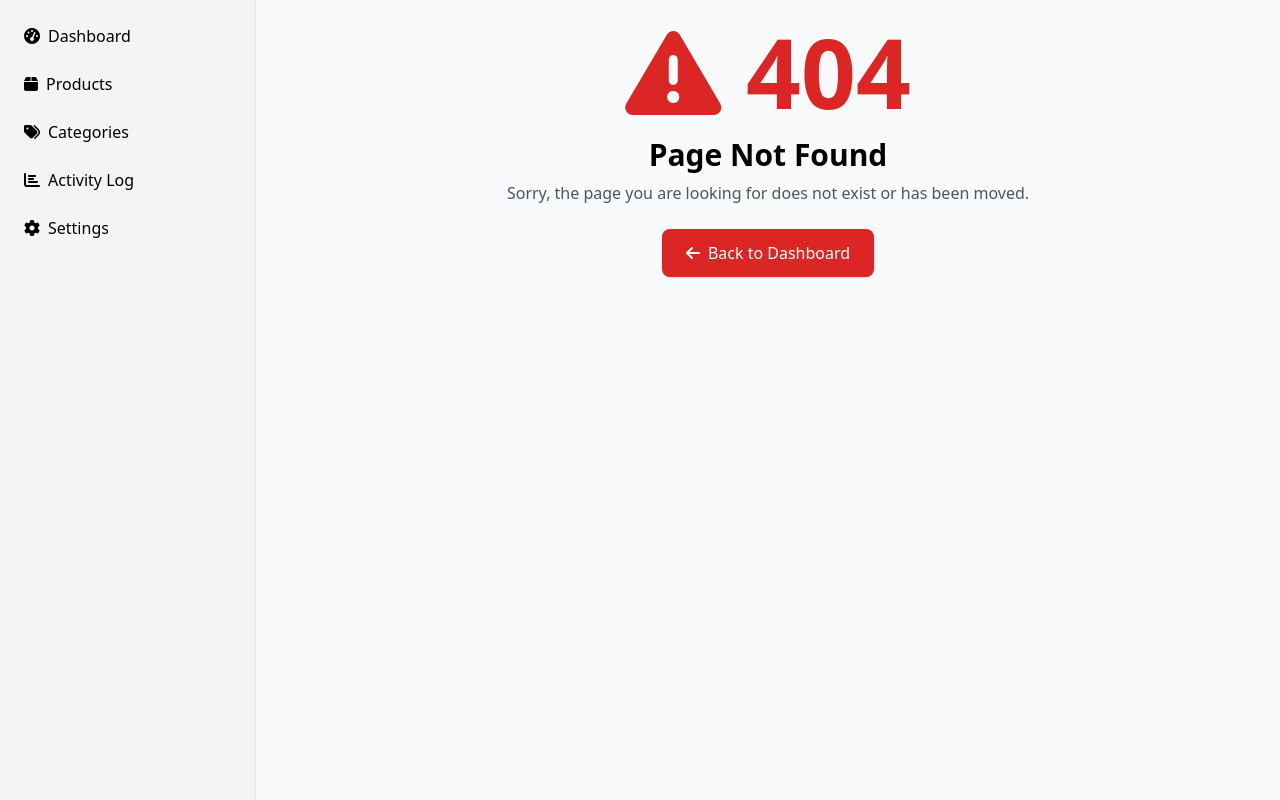
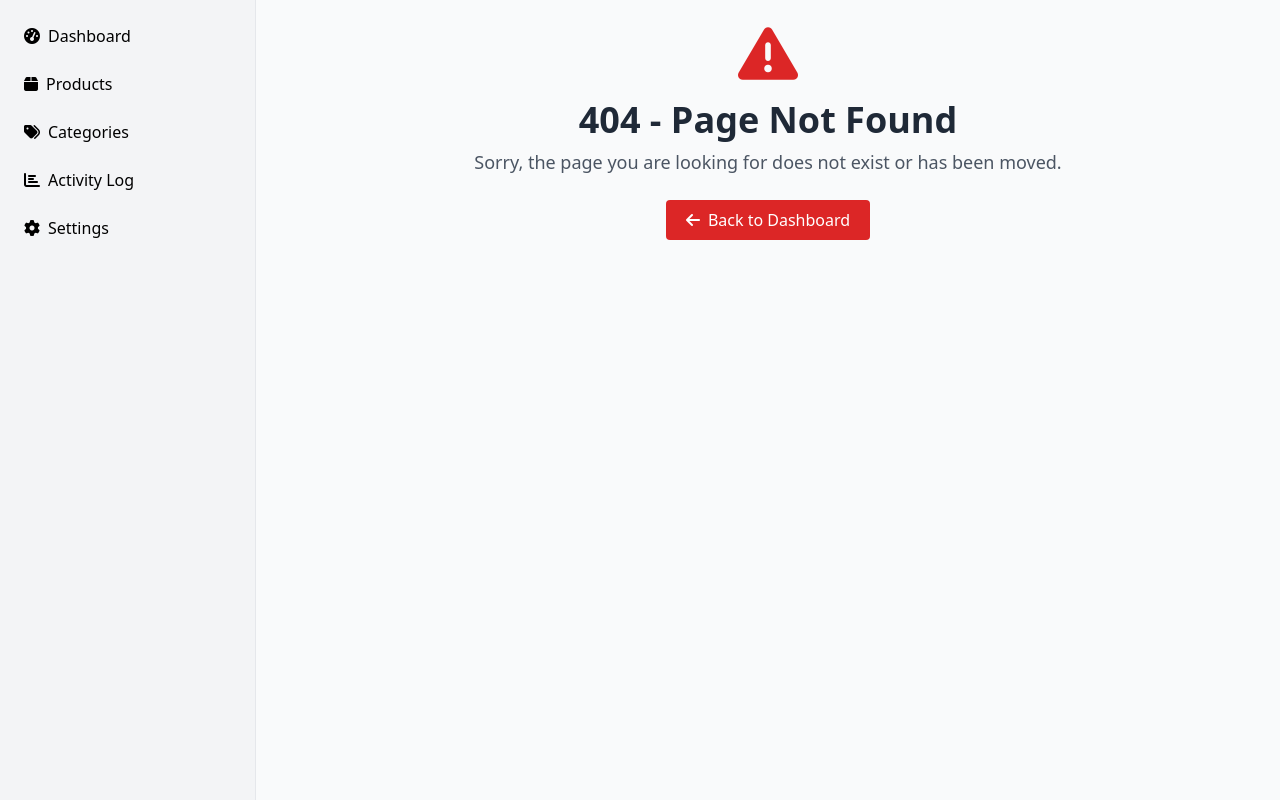
Before and after one commit to Golgrax/jollibee-inventory, a Flask app: template sf1/templates/404.html in a window 1280 px wide. Shown: the part 64-864 px from the top of the page. Run offline with Flask 3, Linux system fonts and the light colour scheme; the template is opened without the code that fills it, so the values that code supplies are empty.

Commit message:
modified:   sf1/templates/404.html

```diff
--- a/sf1/templates/404.html
+++ b/sf1/templates/404.html
@@ -4,14 +4,17 @@
 
 {% block content %}
 <div class="flex flex-col items-center justify-center min-h-[70vh]">
-    <div class="text-red-600 text-8xl font-extrabold mb-4">
-        <i class="fas fa-exclamation-triangle"></i>
-        404
+    <div class="text-red-600 mb-4">
+        <i class="fas fa-exclamation-triangle text-6xl"></i>
     </div>
-    <h1 class="text-3xl font-bold mb-2">Page Not Found</h1>
-    <p class="text-gray-600 mb-6">Sorry, the page you are looking for does not exist or has been moved.</p>
-    <a href="{{ url_for('dashboard') }}" class="inline-block px-6 py-3 bg-red-600 text-white rounded-lg shadow hover:bg-red-700 transition">
-        <i class="fas fa-arrow-left mr-2"></i>Back to Dashboard
+    <h1 class="text-4xl font-bold text-gray-800 mb-2">404 - Page Not Found</h1>
+    <p class="text-lg text-gray-600 mb-6">
+        Sorry, the page you are looking for does not exist or has been moved.
+    </p>
+    <a href="{{ url_for('dashboard') }}"
+       class="inline-flex items-center px-5 py-2 bg-red-600 text-white rounded hover:bg-red-700 transition">
+        <i class="fas fa-arrow-left mr-2"></i>
+        Back to Dashboard
     </a>
 </div>
 {% endblock %}
```
